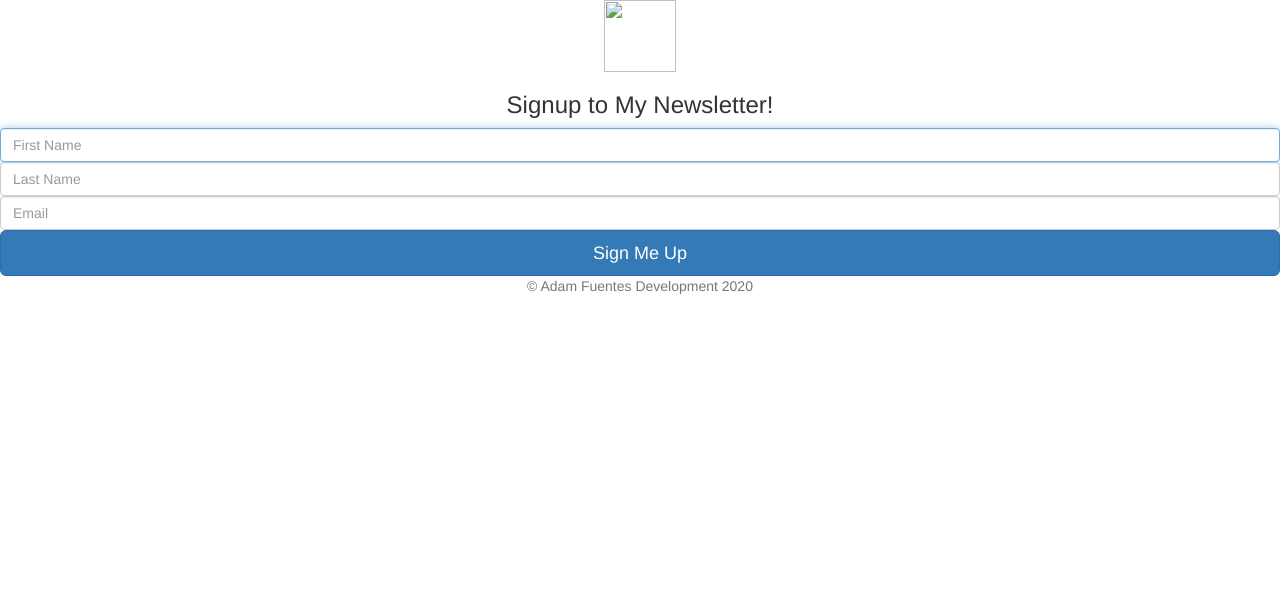
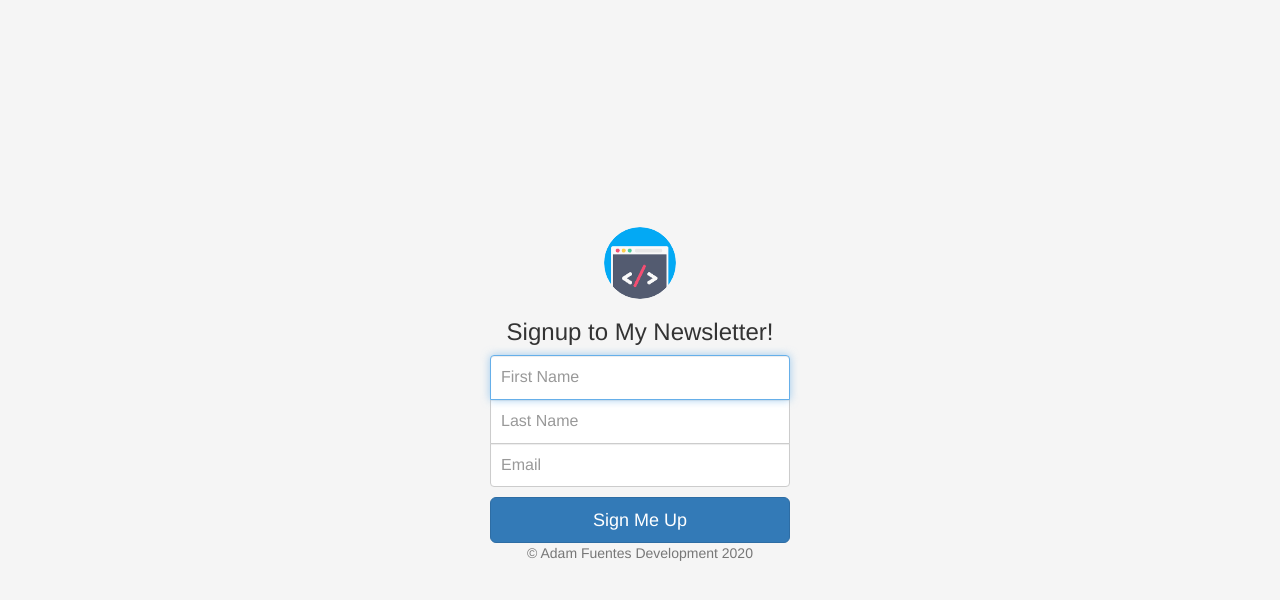
Before and after one commit to Adam-Fuentes/Newsletter-Signup, a website: page signup.html in a window 1280 px wide. Drawn offline with nearby package versions, Linux system fonts and the light colour scheme.

Commit message:
add public files

```diff
--- a/app.js
+++ b/app.js
@@ -6,8 +6,10 @@ const app = express();
 
 app.use(bodyParser.urlencoded({extended:true}));//código necesario para el body parser
 
+app.use(express.static("public"));
+
 app.get("/", function(req, res){
-    res.send("Working...");
+    res.sendFile(__dirname + "/signup.html");
 });
 
 app.listen(3000, function(){
--- /dev/null
+++ b/public/css/styles.css
@@ -0,0 +1,52 @@
+html,
+body {
+  height: 100%;
+}
+
+body {
+  display: -ms-flexbox;
+  display: flex;
+  -ms-flex-align: center;
+  align-items: center;
+  padding-top: 40px;
+  padding-bottom: 40px;
+  background-color: #f5f5f5;
+}
+
+.form-signin {
+  width: 100%;
+  max-width: 330px;
+  padding: 15px;
+  margin: auto;
+}
+.form-signin .checkbox {
+  font-weight: 400;
+}
+.form-signin .form-control {
+  position: relative;
+  box-sizing: border-box;
+  height: auto;
+  padding: 10px;
+  font-size: 16px;
+}
+.form-signin .form-control:focus {
+  z-index: 2;
+}
+.top {
+  margin-bottom: -1px;
+  border-bottom-right-radius: 0;
+  border-bottom-left-radius: 0;
+}
+.middle {
+    margin-bottom: -1px;
+    border-radius: 0;
+  }
+.bottom{
+  margin-bottom: 10px;
+  border-top-left-radius: 0;
+  border-top-right-radius: 0;
+}
+
+.logoImg{
+    border-radius: 50%;
+}
--- a/signup.html
+++ b/signup.html
@@ -41,11 +41,11 @@
       }
     </style>
     <!-- Custom styles for this template -->
-    <link href="styles.css" rel="stylesheet">
+    <link href="css/styles.css" rel="stylesheet">
   </head>
   <body class="text-center">
     <form class="form-signin">
-  <img class="mb-4 logoImg" src="/images/development.png" alt="" width="72" height="72">
+  <img class="mb-4 logoImg" src="images/development.png" alt="" width="72" height="72">
   <h1 class="h3 mb-3 font-weight-normal">Signup to My Newsletter!</h1>
 
   <input type="text" class="form-control top" placeholder="First Name" required autofocus>
```
Also changed, not shown: public/images/development.png (added).
